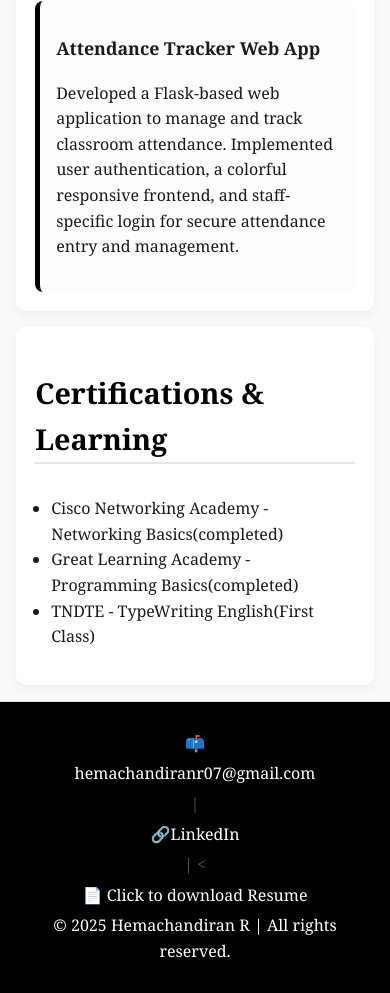
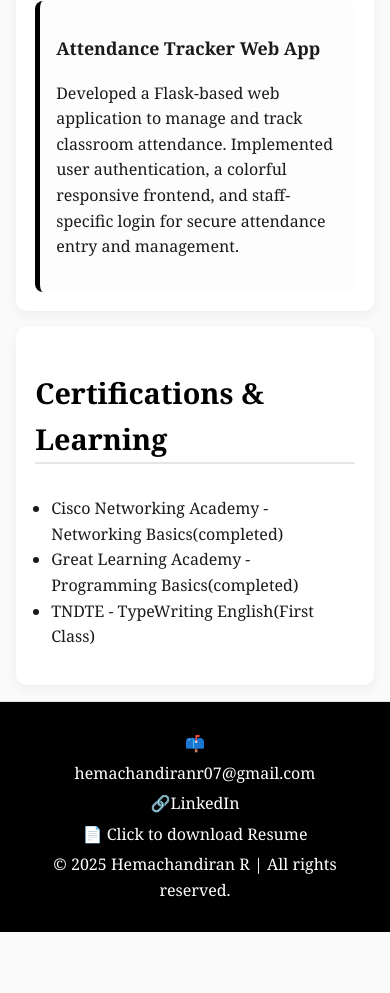
Before and after one commit to hema-chandiran07/CODSOFT, a plain HTML site: page index.html in a window 390 px wide. Shown: the part 1882-2875 px from the top of the page. After the commit the page ends 2814 px from the top, so only its background shows below. Drawn offline with Linux system fonts and the light colour scheme.

Commit message:
small changes form mobile response

```diff
--- a/index.html
+++ b/index.html
@@ -58,8 +58,8 @@ My goal is to become a skilled network engineer and contribute to innovative tec
         </ul>
     </section>
     <footer>
-        <p>📫<a href="mailto:hemachandiranr07@gmail.com">hemachandiranr07@gmail.com</a> | <a href="https://www.linkedin.com/in/hemachandiran-r-1a883334b" target="_blank">🔗LinkedIn</a>
- | <<a href="assets/RESUME/HEMACHANDIRAN_Resume.pdf" class="resume-button" download>📄 Click to download Resume</a>
+        <p>📫<a href="mailto:hemachandiranr07@gmail.com">hemachandiranr07@gmail.com</a>  <a href="https://www.linkedin.com/in/hemachandiran-r-1a883334b" target="_blank">🔗LinkedIn</a>
+ <a href="assets/RESUME/HEMACHANDIRAN_Resume.pdf" class="resume-button" download>📄 Click to download Resume</a>
 </p>
          <p class="copyright">© 2025 Hemachandiran R | All rights reserved.</p>
      </footer>
```
